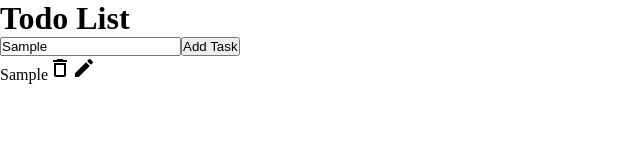
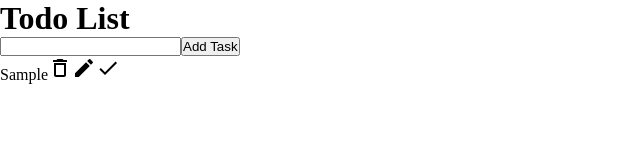
Before and after one commit to geeksterin/fs-18-WebFundamentals, a React (Vite) app in the folder learnreact/: page / in a window 1280 px wide. Both pictures are taken after typing "Sample" into the empty fields and a click on the button "Add Task". Shown: the top 160 px of the page, without its empty margins (0-640 px from the left). Built offline with nearby package versions, Linux system fonts and the light colour scheme.

Commit message:
todo list complete

```diff
--- /dev/null
+++ b/learnreact/src/DisplayTasks.jsx
@@ -0,0 +1,43 @@
+/* eslint-disable react/prop-types */
+import DeleteOutlineIcon from "@mui/icons-material/DeleteOutline";
+import EditIcon from "@mui/icons-material/Edit";
+import CheckIcon from "@mui/icons-material/Check";
+
+// getting the functions as props as using spread on the props object
+function DisplayTasks({
+  tasks,
+  completedTasks,
+  handleDelete,
+  handleCompleted,
+  handleEdit,
+}) {
+  return (
+    <ul>
+      {tasks.map((task, index) => {
+        return (
+          <li
+            key={index}
+            // if the id is in the completedTasks array, do line-through, other none
+            style={
+              completedTasks.includes(task.id)
+                ? { textDecoration: "line-through" }
+                : { textDecoration: "none" }
+            }
+          >
+            {task.task}
+            <DeleteOutlineIcon onClick={() => handleDelete(task.id)} />
+
+            {/* Show edit icon only if the task is not complete */}
+            {completedTasks.includes(task.id) ? (
+              ""
+            ) : (
+              <EditIcon onClick={() => handleEdit(task.id)} />
+            )}
+            <CheckIcon onClick={() => handleCompleted(task.id)} />
+          </li>
+        );
+      })}
+    </ul>
+  );
+}
+export default DisplayTasks;
--- /dev/null
+++ b/learnreact/src/Form.jsx
@@ -0,0 +1,18 @@
+// getting the functions as props as using spread on the props object
+function Form({ handleSubmit, inputValue, setInputValue, isEditing }) {
+  return (
+    <form action="" onSubmit={handleSubmit}>
+      {/* Making input a controlled component */}
+      <input
+        type="text"
+        value={inputValue}
+        onChange={(e) => setInputValue(e.target.value)}
+      />
+      {/* when editing, show "Edit Task", otherwise show "Add Task" */}
+      <button type="submit">
+        {isEditing === false ? "Add Task" : "Edit Task"}
+      </button>
+    </form>
+  );
+}
+export default Form;
--- a/learnreact/src/TodoList.jsx
+++ b/learnreact/src/TodoList.jsx
@@ -1,6 +1,6 @@
 import { useState } from "react";
-import DeleteOutlineIcon from "@mui/icons-material/DeleteOutline";
-import EditIcon from "@mui/icons-material/Edit";
+import Form from "./Form";
+import DisplayTasks from "./DisplayTasks";
 
 function TodoList() {
   // Any component / element whose value/innerHTML is decided by react, and how that value changes, that too is determind by react, such a component is called a controlled component.
@@ -8,44 +8,72 @@ function TodoList() {
 
   const [inputValue, setInputValue] = useState("");
   const [tasks, setTasks] = useState([]);
+  const [isEditing, setIsEditing] = useState(false);
+  const [completedTasks, setCompletedTasks] = useState([]);
 
   function handleSubmit(e) {
     e.preventDefault();
-    setTasks([...tasks, inputValue]);
+    //check whether to create a new entry or not
+    if (isEditing === false) {
+      //create a new object
+      const obj = {};
+      obj.task = inputValue;
+      obj.id = Date.now(); // milliseconds from Jan 1 1970 12:00:00 till now
+      setTasks([...tasks, obj]); //push the object to the end of the array
+    } else {
+      let tasksCopy = tasks;
+      const taskToEdit = tasksCopy.find((task) => {
+        return task.id === isEditing;
+      });
+      taskToEdit.task = inputValue;
+
+      setTasks(tasksCopy);
+
+      setIsEditing(false); //reset to false, so new tasks can be added
+    }
+
+    setInputValue("");
   }
 
-  function handleDelete(indexToDelete) {
+  function handleDelete(idToDelete) {
     setTasks(
-      tasks.filter((task, index) => {
-        return index !== indexToDelete;
+      tasks.filter((task) => {
+        return task.id !== idToDelete;
       })
     );
   }
-//   console.log(tasks);
+
+  function handleEdit(idToEdit) {
+    // console.log(idToEdit);
+    const taskToEdit = tasks.find((task) => {
+      return task.id === idToEdit;
+    });
+    // console.log(taskToEdit);
+    setInputValue(taskToEdit.task);
+    setIsEditing(idToEdit);
+  }
+
+  function handleCompleted(idToMarkComplete) {
+    setCompletedTasks([...completedTasks, idToMarkComplete]);
+  }
 
   return (
     <>
       <h1>Todo List</h1>
-      <form action="" onSubmit={handleSubmit}>
-        <input
-          type="text"
-          value={inputValue}
-          onChange={(e) => setInputValue(e.target.value)}
-        />
-        <button type="submit">Add Task</button>
-      </form>
+      <Form
+        handleSubmit={handleSubmit}
+        inputValue={inputValue}
+        setInputValue={setInputValue}
+        isEditing={isEditing}
+      />
 
-      <ul>
-        {tasks.map((task, index) => {
-          return (
-            <li key={index}>
-              {task}
-              <DeleteOutlineIcon onClick={() => handleDelete(index)} />
-              <EditIcon />
-            </li>
-          );
-        })}
-      </ul>
+      <DisplayTasks
+        handleCompleted={handleCompleted}
+        handleDelete={handleDelete}
+        handleEdit={handleEdit}
+        tasks={tasks}
+        completedTasks={completedTasks}
+      />
     </>
   );
 }
--- /dev/null
+++ b/learnreact/src/boxshowhide.css
@@ -0,0 +1,21 @@
+* {
+  margin: 0;
+  padding: 0;
+  box-sizing: border-box;
+}
+#dump {
+  display: flex;
+  gap: 2rem;
+  margin: 3rem auto;
+  width: 80%;
+}
+.box {
+  width: 31%;
+  margin: 1rem;
+  border: 1px solid;
+  border-radius: 10px;
+  padding: 1rem;
+}
+.box img{
+    width: 100%;
+}
```
Also changed, not shown: learnreact/src/BoxHideShow.jsx (added, +65 -0 lines).
